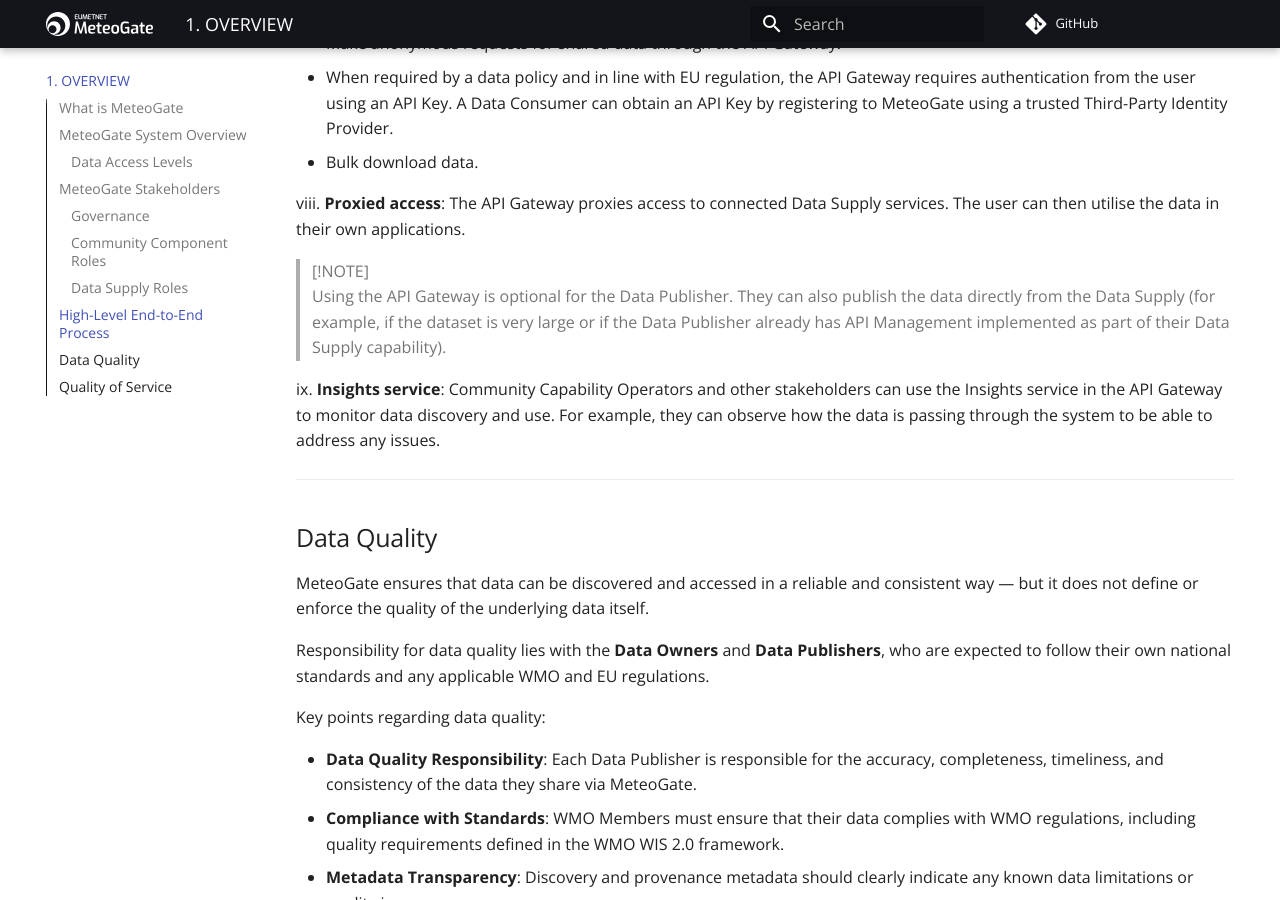
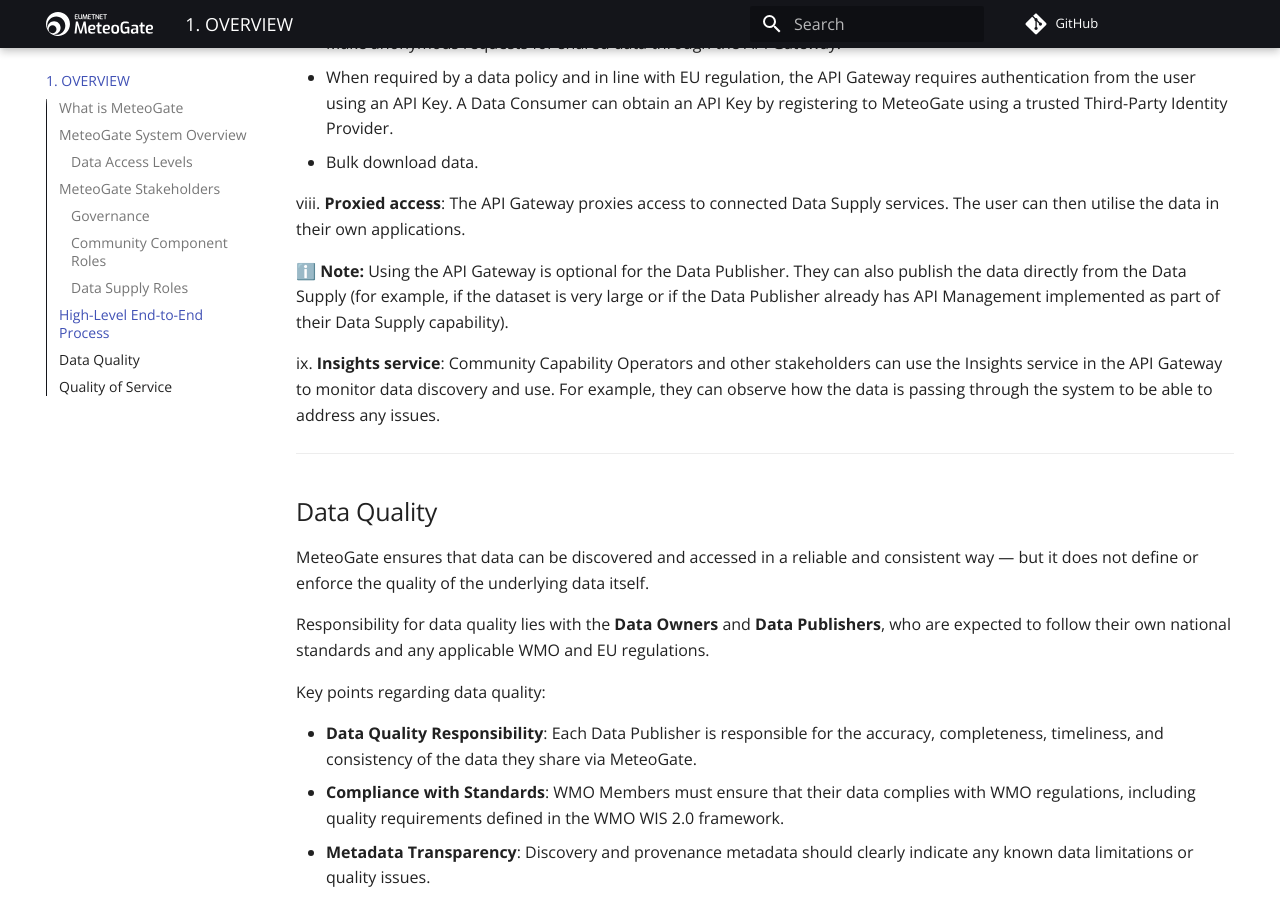
Before and after one commit to EUMETNET/meteogate-documentation, an MkDocs documentation site: the page built from docs/1-overview.md, in a window 1280 px wide and 900 px high, scrolled down 6723 px. Built offline with MkDocs 1.6.1 and Material for MkDocs 9.7.7, drawn with Linux system fonts in a browser that asks for light colours; comment, search, counter and statistics services are not loaded.

```diff
--- a/docs/1-overview.md
+++ b/docs/1-overview.md
@@ -133,8 +133,7 @@ vii.	**Request data**: Using information provided in the discovery metadata, the
 
 viii.	**Proxied access**: The API Gateway proxies access to connected Data Supply services. The user can then utilise the data in their own applications.
 
-> [!NOTE]
-> Using the API Gateway is optional for the Data Publisher. They can also publish the data directly from the Data Supply (for example, if the dataset is very large or if the Data Publisher already has API Management implemented as part of their Data Supply capability).
+ℹ️ **Note:** Using the API Gateway is optional for the Data Publisher. They can also publish the data directly from the Data Supply (for example, if the dataset is very large or if the Data Publisher already has API Management implemented as part of their Data Supply capability).
 
   ix.	**Insights service**: Community Capability Operators and other stakeholders can use the Insights service in the API Gateway to monitor data discovery and use. For example, they can observe how the data is passing through the system to be able to address any issues.
 
```
